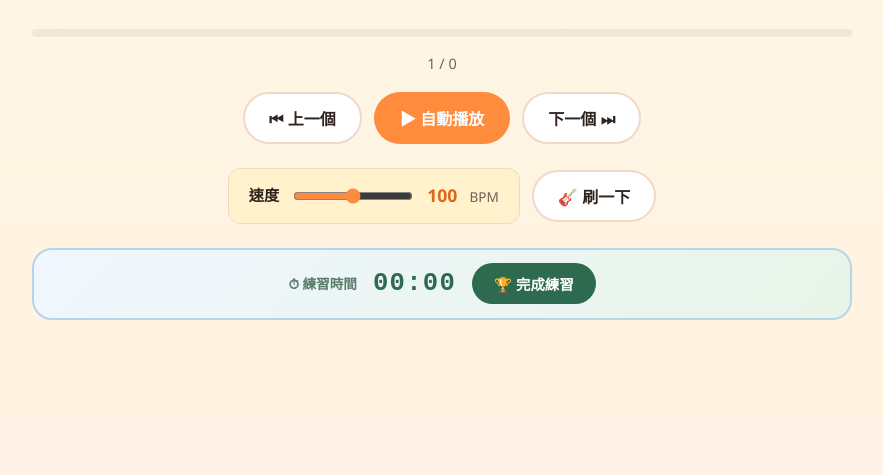
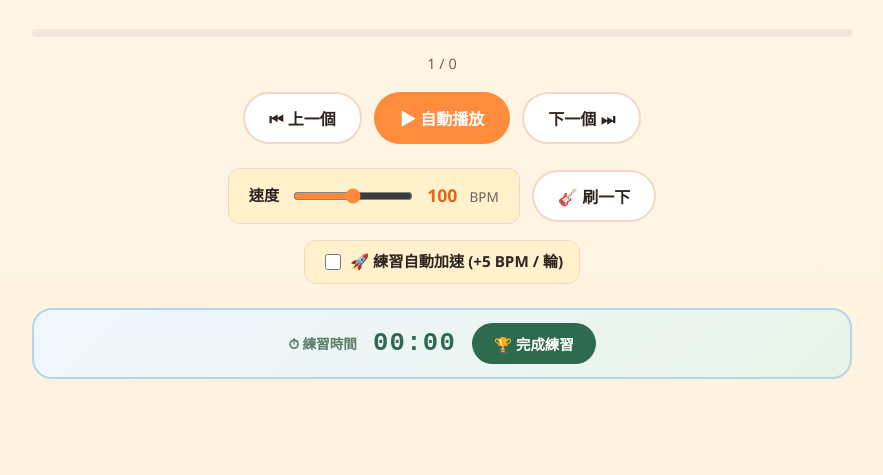
Before and after one commit to Reese-max/UkePack, a Python web app: template app/templates/practice.html in a window 1280 px wide. Shown: the part 547-1022 px from the top of the page, without its empty margins (198-1081 px from the left). Before the commit the page ends 867 px from the top, so only its background shows below. Run offline with Jinja, Linux system fonts and the light colour scheme; the template is opened without the code that fills it, so the values that code supplies are empty; some libraries are stand-ins or nearby versions.

Commit message:
feat: auto-tempo-trainer (+5 BPM/loop) — competitor-research(UkePack): vs Yousician/Chordify
KPI-impact: KPI-K1 auto-tempo-trainer 0->1

```diff
--- a/app/templates/practice.html
+++ b/app/templates/practice.html
@@ -795,6 +795,13 @@
             <span style="font-size:0.85rem; color:var(--muted)">BPM</span>
         </div>
         <button type="button" class="ctrl-btn ctrl-btn-ghost" id="strum-btn" onclick="playCurrentStrum()" aria-label="播放刷法">🎸 刷一下</button>
+    </div>
+
+    <div class="controls-bar" style="margin-top:-0.5rem">
+        <label style="display:inline-flex; align-items:center; gap:0.4rem; font-size:0.95rem; font-weight:700; cursor:pointer; background:var(--surface-soft); padding:0.5rem 1rem; border-radius:var(--radius-sm); border:1px solid var(--border); user-select:none;">
+            <input type="checkbox" id="auto-tempo-chk" style="width:16px; height:16px; accent-color:var(--accent);">
+            <span>🚀 練習自動加速 (+5 BPM / 輪)</span>
+        </label>
     </div>
 
     {# ── Speed presets (50% / 70% / 100%) ── #}
@@ -1212,6 +1219,15 @@ function tick() {
         } else {
             // Loop back to start
             currentIdx = 0;
+            const chk = document.getElementById('auto-tempo-chk');
+            if (chk && chk.checked) {
+                const maxBpm = 160;
+                const newBpm = Math.min(bpm + 5, maxBpm);
+                if (newBpm !== bpm) {
+                    updateBpm(newBpm);
+                    document.getElementById('bpm-slider').value = newBpm;
+                }
+            }
             tick();
         }
     }, barMs);
```
Also changed, not shown: engineer-log.md (+15 -0 lines), tests/test_pages.py (+1 -0 lines), 1 other file.
